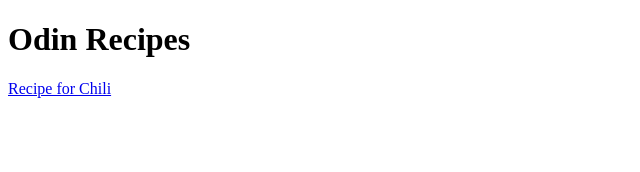
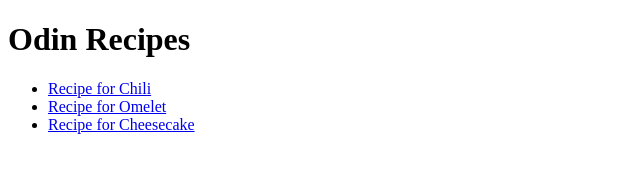
Before and after one commit to mitumial/odin-recipes, a plain HTML site: page index.html in a window 1280 px wide. Shown: the whole page, without its empty margins (0-640 px from the left). Drawn offline with Linux system fonts and the light colour scheme.

Commit message:
Add link from index to recipes pages

```diff
--- a/index.html
+++ b/index.html
@@ -8,6 +8,10 @@
 </head>
 <body>
    <h1>Odin Recipes</h1>
-   <a href="recipes/chili.html">Recipe for Chili</a>
+   <ul>
+    <li><a href="recipes/chili.html">Recipe for Chili</a></li>
+    <li><a href="recipes/omelet.html">Recipe for Omelet</a></li>
+    <li><a href="recipes/cheesecake.html">Recipe for Cheesecake</a></li>
+   </ul>
 </body>
 </html>
```
